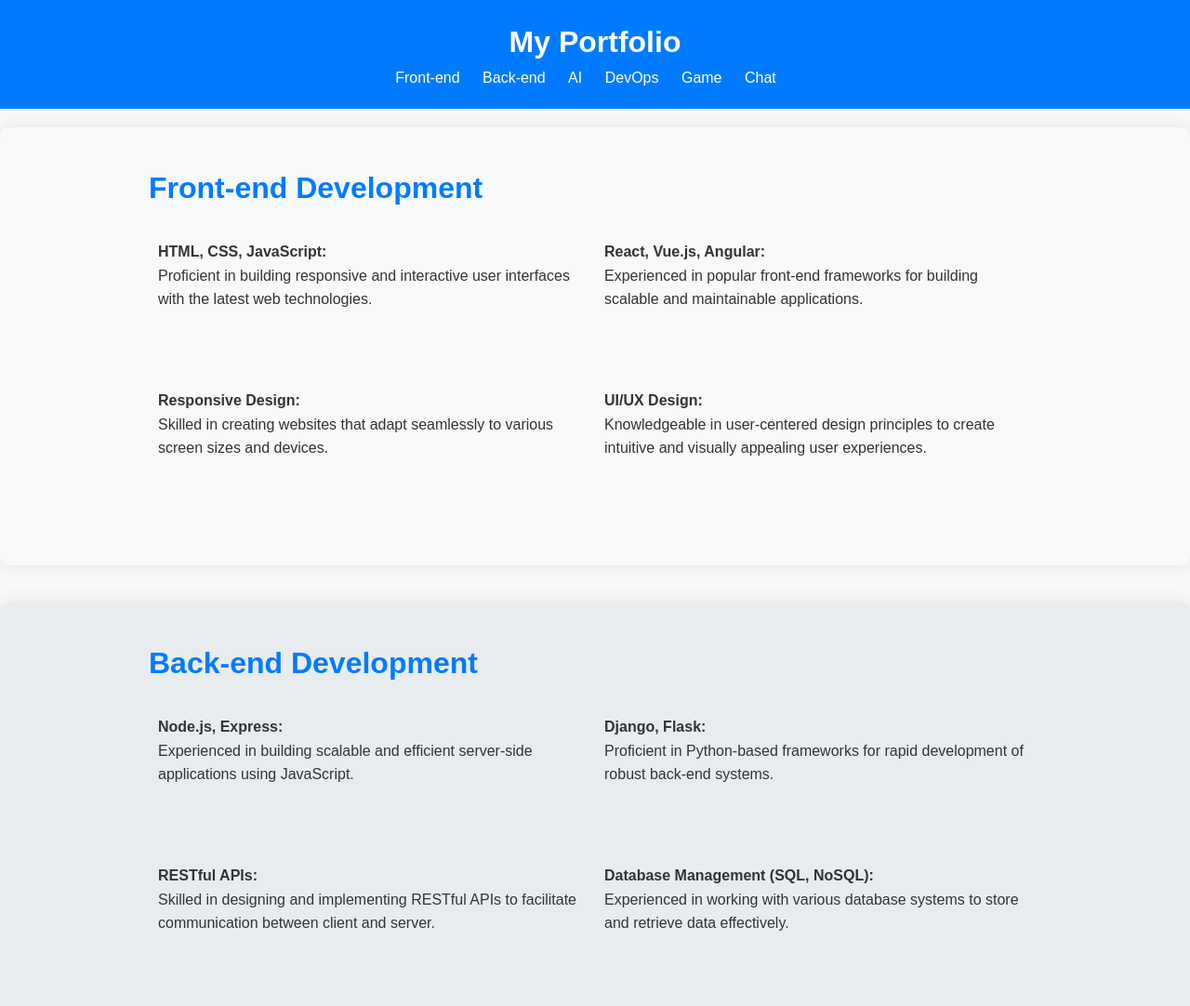
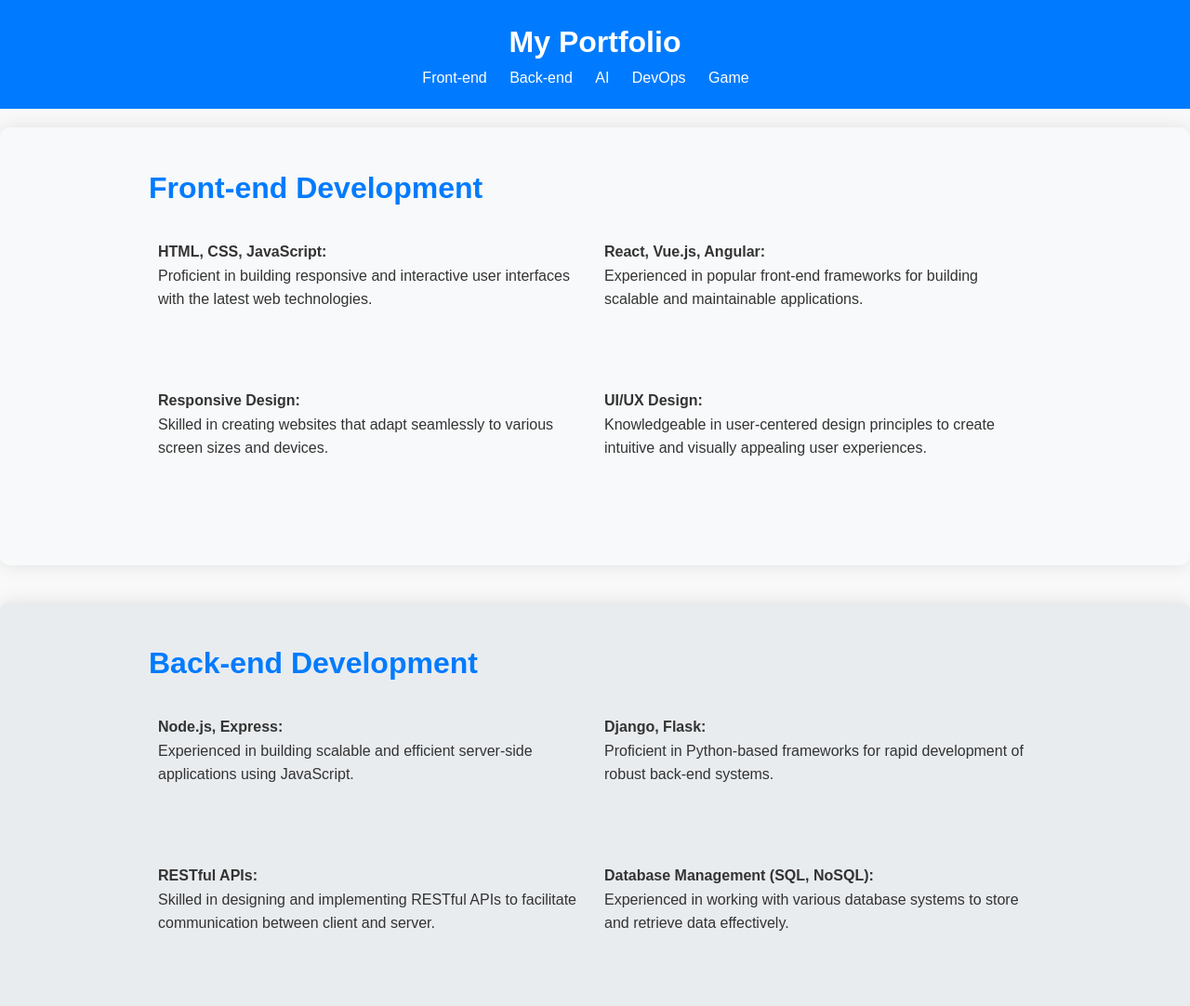
Before and after one commit to KalebMcCready/Portfolio, a website: page index.html in a window 1280 px wide. Shown: the top 1082 px of the page at 93% size. Drawn offline with Linux system fonts and the light colour scheme.

Commit message:
Update index.html
removed chat button

```diff
--- a/index.html
+++ b/index.html
@@ -17,7 +17,6 @@
         <li><a href="#ai">AI</a></li>
         <li><a href="#devops">DevOps</a></li>
         <li><a href="game.html">Game</a></li>
-        <li><a href="chat.html">Chat</a></li>
       </ul>
     </nav>
   </div>
```
